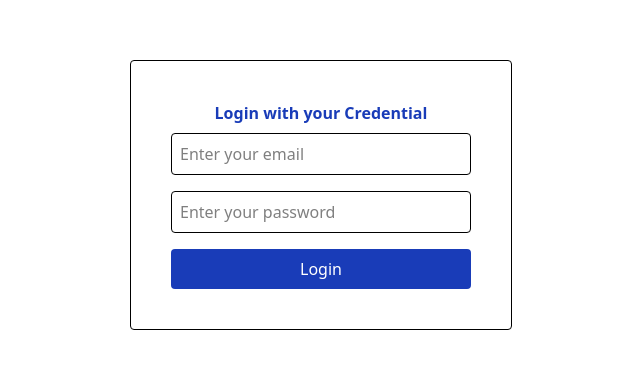
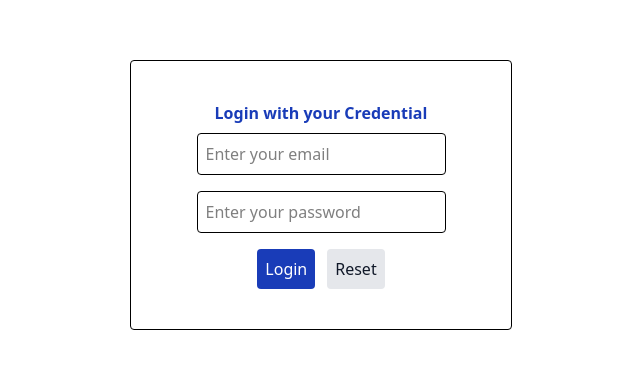
Before and after one commit to mdsameeralam9/react-idleTimer, a React (Vite) app: page / in a window 1280 px wide. Shown: the part 205-574 px from the top of the page, without its empty margins (319-959 px from the left). Built offline with nearby package versions, Linux system fonts and the light colour scheme.

Commit message:
login page fix

```diff
--- a/src/pages/Login.jsx
+++ b/src/pages/Login.jsx
@@ -1,60 +1,65 @@
-import { useNavigate } from 'react-router-dom';
+import { useNavigate } from "react-router-dom";
 import React from "react";
 
 const Login = () => {
+  const navigate = useNavigate();
 
-  const navigate = useNavigate();
-  const handleSubmit = async(e) => {
+  const handleSubmit = async (e) => {
     e.preventDefault();
-    const formData = new FormData(e.target);
+    const form = e.currentTarget; // the <form>
+    const formData = new FormData(form);
     const email = formData.get("email");
     const password = formData.get("password");
 
-    const payload = {
-      email,
-      password,
-    };
+    const payload = { email, password };
     console.log(payload);
-    // make api call
+    // TODO: make API call
 
-    navigate('/dashboard')
-
-
-  };
-
-  const handleReset = () => {
-    console.log("Reset");
+    // Optional: reset after successful submit
+    form.reset(); // clears back to initial values
+    navigate("/dashboard");
   };
 
   return (
     <div className="flex justify-center items-center w-full h-screen">
-      <div className="border rounded flex flex-col item-center justify-center p-10">
+      <div className="border rounded flex flex-col items-center justify-center p-10">
         <h2 className="text-center mb-2 text-blue-800 font-bold">
           Login with your Credential
         </h2>
+
         <form
           onSubmit={handleSubmit}
-          onReset={handleReset}
-          className="flex item-center justify-center flex-col gap-4 w-75"
+          className="flex items-center justify-center flex-col gap-4 w-75"
         >
           <input
-            type="text"
+            type="email"
             placeholder="Enter your email"
             className="border rounded p-2"
             name="email"
+            // defaultValue can define initial state that reset() returns to
           />
           <input
-            type="text"
+            type="password"
             placeholder="Enter your password"
             className="border rounded p-2"
             name="password"
           />
+
+          <div className="flex gap-3">
             <button
               type="submit"
               className="bg-blue-800 text-white p-2 rounded cursor-pointer"
             >
               Login
             </button>
+
+            <button
+              type="reset"
+              className="bg-gray-200 text-gray-900 p-2 rounded cursor-pointer"
+            >
+              Reset
+            </button>
+          </div>
         </form>
       </div>
     </div>
```
Lines whose indentation alone changed are shown as unchanged.
